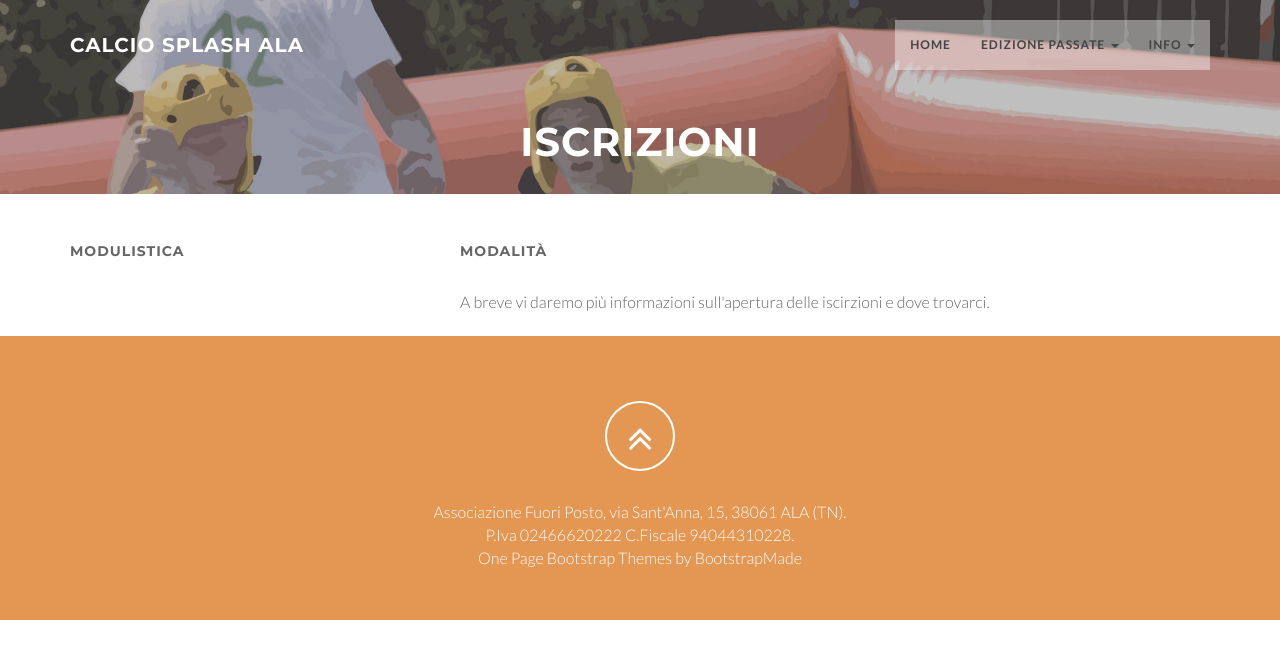
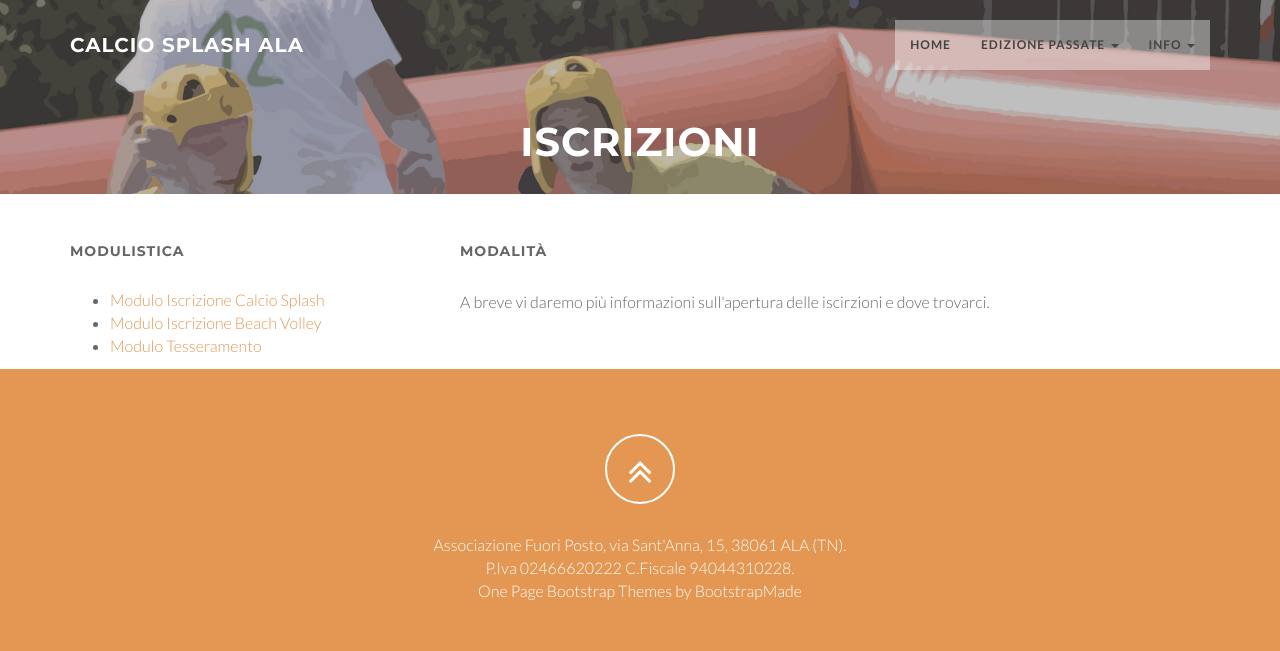
Before and after one commit to stellamargonar/calcio_splash, a Django app: page /iscrizioni/ in a window 1280 px wide. Shown: the top 651 px of the page. Run offline with Django 3.2, Linux system fonts and the light colour scheme; some libraries are stand-ins or nearby versions.

Commit message:
aggiornati link moduli

```diff
--- a/calcio_splash/templates/iscrizioni.html
+++ b/calcio_splash/templates/iscrizioni.html
@@ -17,11 +17,11 @@
           <div class="service-box">
             <div class="service-desc">
               <h5>Modulistica</h5>
-{#              <ul>#}
-{#                <li><a href="https://drive.google.com/file/d/1F0LIqHglZzY35xRZjEigdeNcgeeu0L1J/">Modulo Iscrizione Calcio Splash</a></li>#}
-{#                <li><a href="https://drive.google.com/file/d/1I5UyzXEyxFbBmuhs5YmM-h8T_aos3TTr/">Modulo Iscrizione Beach Volley</a></li>#}
-{#                <li><a href="https://drive.google.com/file/d/0B4NApwrWog85ZlVCanpUMHhfem8/view?usp=sharing&resourcekey=0-kYFKHZSuCa0i4l5mS8p1Pg">Modulo Tesseramento</a></li>#}
-{#              </ul>#}
+              <ul>
+                <li><a href="https://drive.google.com/file/d/1U6wtUjG3BManSEGi-Ec3CFDdHUYc_oRL/view">Modulo Iscrizione Calcio Splash</a></li>
+                <li><a href="https://drive.google.com/file/d/1ZYjv1DV2fuV43chatu05trwT8YcsxQMB/view">Modulo Iscrizione Beach Volley</a></li>
+                <li><a href="https://drive.google.com/file/d/0B4NApwrWog85ZlVCanpUMHhfem8/view?usp=sharing&resourcekey=0-kYFKHZSuCa0i4l5mS8p1Pg">Modulo Tesseramento</a></li>
+              </ul>
             </div>
         </div>
       </div>
```
